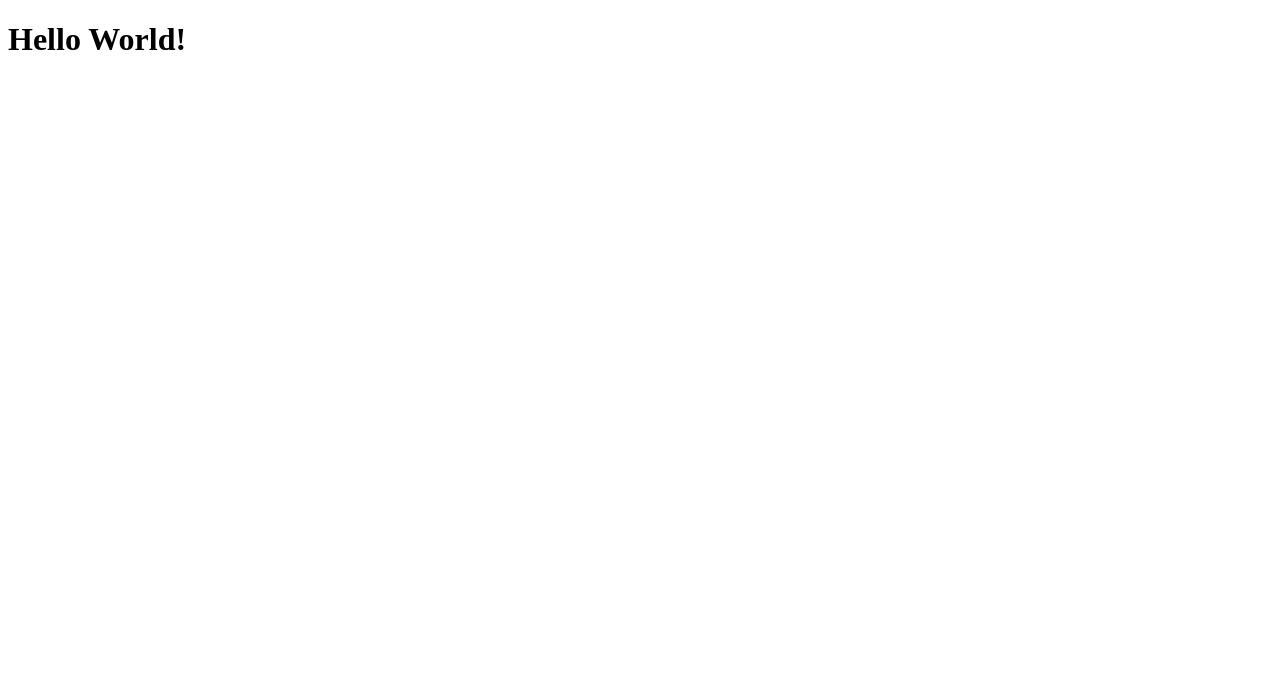
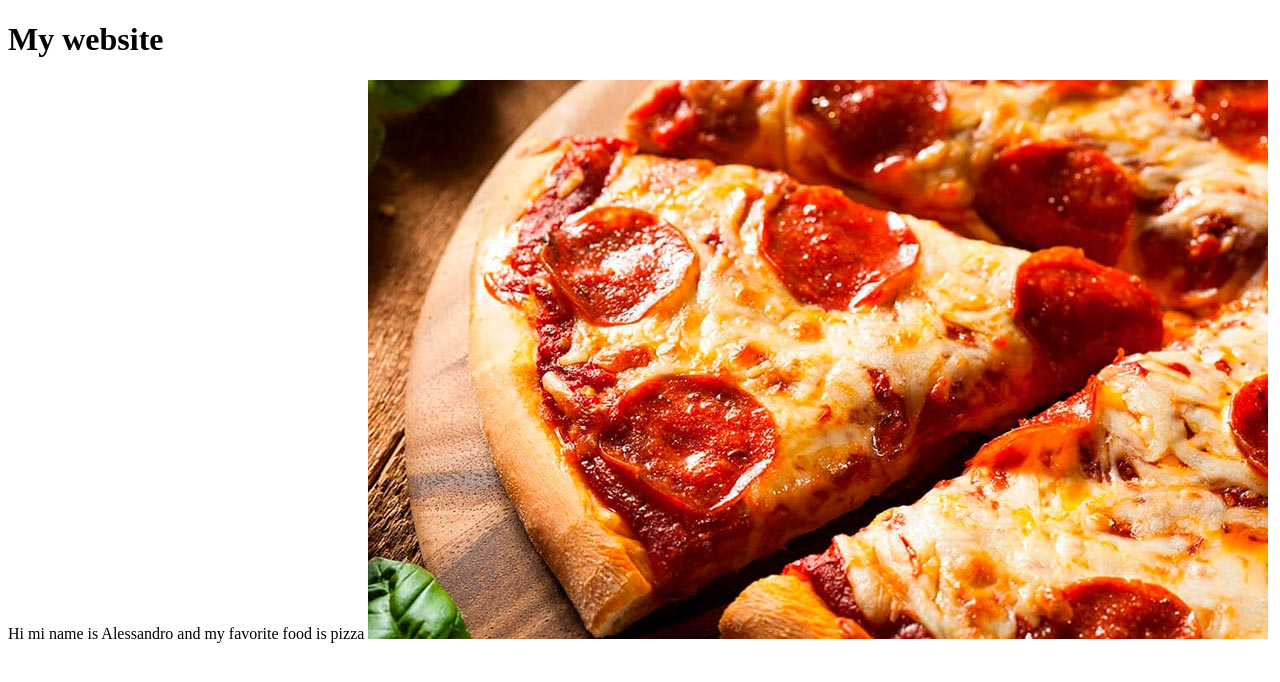
Before and after one commit to Alessandro-Bl/html-portfolio, a plain HTML site: page index.html in a window 1280 px wide. Drawn offline with Linux system fonts and the light colour scheme.

Commit message:
Add files via upload

```diff
--- a/index.html
+++ b/index.html
@@ -2,11 +2,14 @@
 <html lang="en">
     <head>
         <meta charset="UTF-8">
-        <title> My Portfolio Website </title>
+        <title> ABT </title>
     </head>
 
 
-<body>
-    <h1>Hello World!</h1>
-</body>
+    <body>
+        <h1>My website</h1>
+        <p>Hi mi name is Alessandro and my favorite food is pizza
+            <img src="./pizzadaaah.jpg">
+        </p>
+    </body>
 </html>
```
